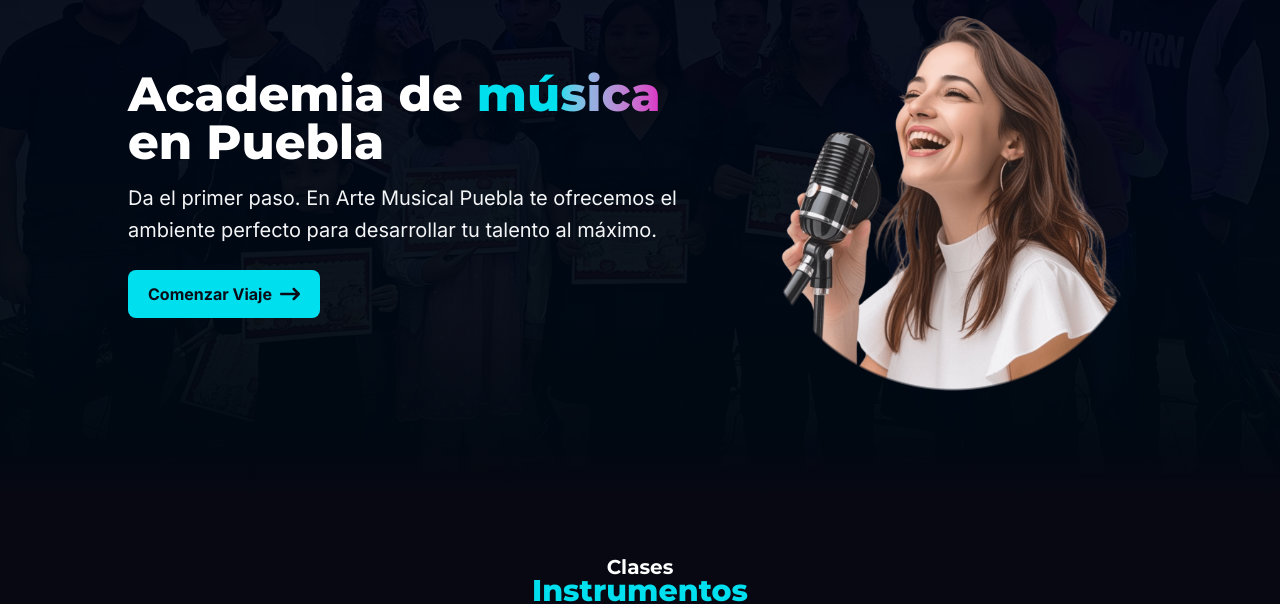
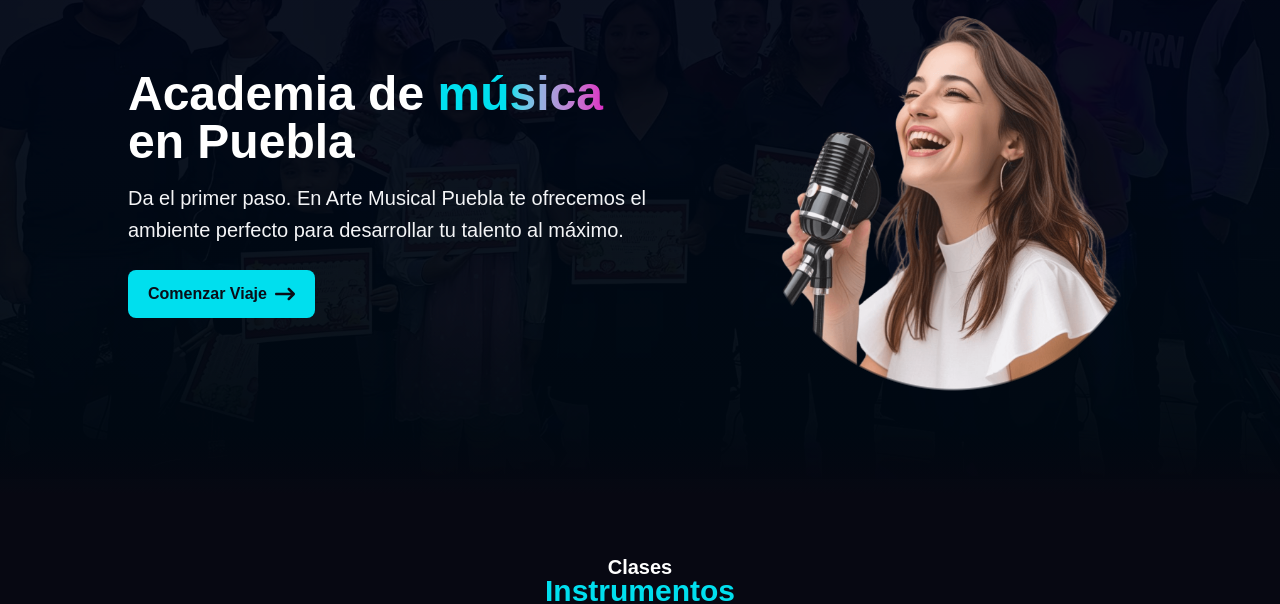
Before and after one commit to MarioMarcial/amp-website, a React (Vite) app: page /#/ in a window 1280 px wide. Shown: the part 205-809 px from the top of the page. Built offline with nearby package versions, Linux system fonts and the light colour scheme.

Commit message:
Set main fonts

```diff
--- a/src/index.css
+++ b/src/index.css
@@ -1,10 +1,23 @@
-@import url('https://fonts.googleapis.com/css2?family=Montserrat:ital,wght@0,100..900;1,100..900&display=swap');
-@import url('https://fonts.googleapis.com/css2?family=Inter:ital,opsz,wght@0,14..32,100..900;1,14..32,100..900&family=Montserrat:ital,wght@0,100..900;1,100..900&display=swap');
 @import 'tailwindcss';
 
+@font-face {
+  font-family: 'Bebas Neue', sans-serif;
+  font-weight: 400;
+  font-style: normal;
+  src: url('./assets/BebasNeue-Regular.woff2');
+}
+
+@font-face {
+  font-family: 'Work Sans', sans-serif;
+  src: url('./assets/WorkSans-VariableFont.woff2');
+  font-style: normal;
+  font-weight: 100 700;
+  font-display: swap;
+}
+
 @theme {
-  --font-montserrat: 'Montserrat', sans-serif;
-  --font-inter: 'Inter', sans-serif;
+  --font-bebas: 'Bebas Neue', sans-serif;
+  --font-work-sans: 'Work Sans', sans-serif;
 
   --color-dark-rich: oklch(0.16 0.0218 274.75);
   --color-dark-rich-100: oklch(0.14 0.0218 274.75);
@@ -63,7 +76,7 @@
 
 @layer base {
   body {
-    font-family: var(--font-inter);
+    font-family: var(--font-work-sans);
   }
 
   h1,
@@ -71,7 +84,7 @@
   h3,
   h4,
   h5 {
-    font-family: var(--font-montserrat);
+    font-family: var(--font-bebas);
   }
 }
 
```
Also changed, not shown: src/assets/BebasNeue-Regular.woff2 (added), src/assets/WorkSans-VariableFont.woff2 (added).
